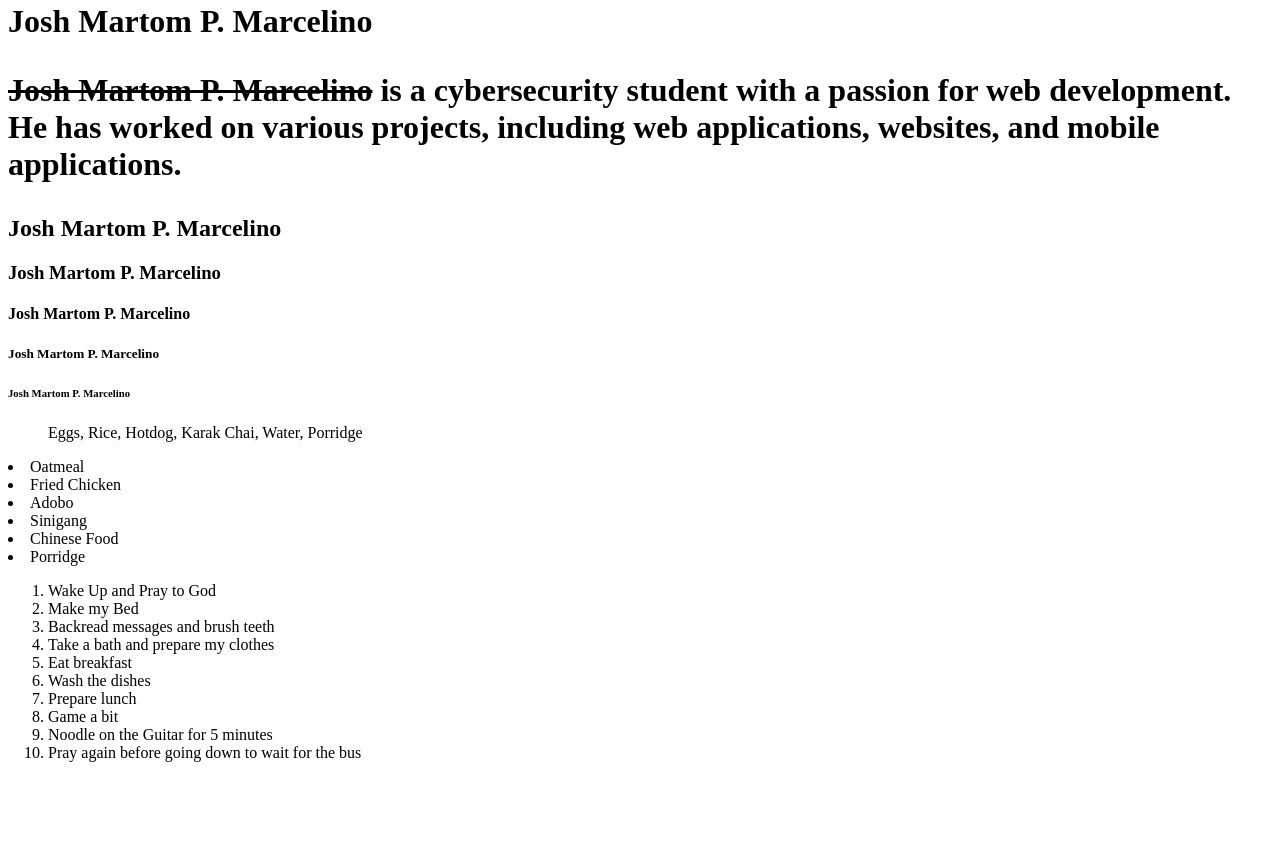
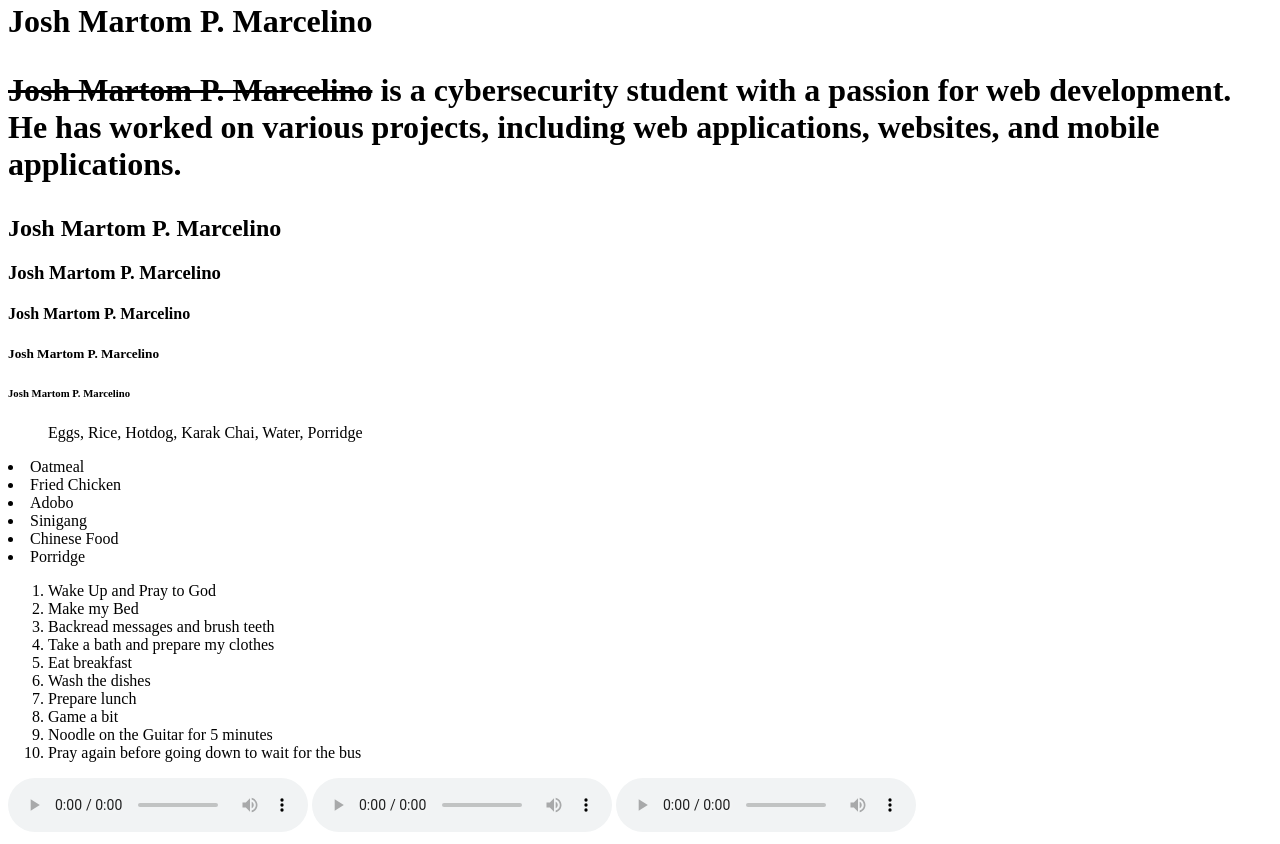
Before and after one commit to joshmartommarcelino/Web-Development-1, a plain HTML site: page index.html in a window 1280 px wide. Shown: the part 1711-2555 px from the top of the page. Before the commit the page ends 2489 px from the top, so only its background shows below. Drawn offline with Linux system fonts and the light colour scheme.

Commit message:
learning the audio tag

```diff
--- a/index.html
+++ b/index.html
@@ -102,5 +102,8 @@
         <li>Noodle on the Guitar for 5 minutes</li>
         <li>Pray again before going down to wait for the bus</li>
     </ol>
+    <audio controls src="murica.mp3" type="audio/mpeg"></audio>
+    <audio controls src="Tokoyami Towa - Hearts (niki) Guitar Cover-[AudioTrimmer.com].flac" type="audio/mpeg"></audio>
+    <audio controls src="unravel_full2.flac" type="audio/mpeg"></audio>
 </body>
 </html>
```
Also changed, not shown: 3 other files.
